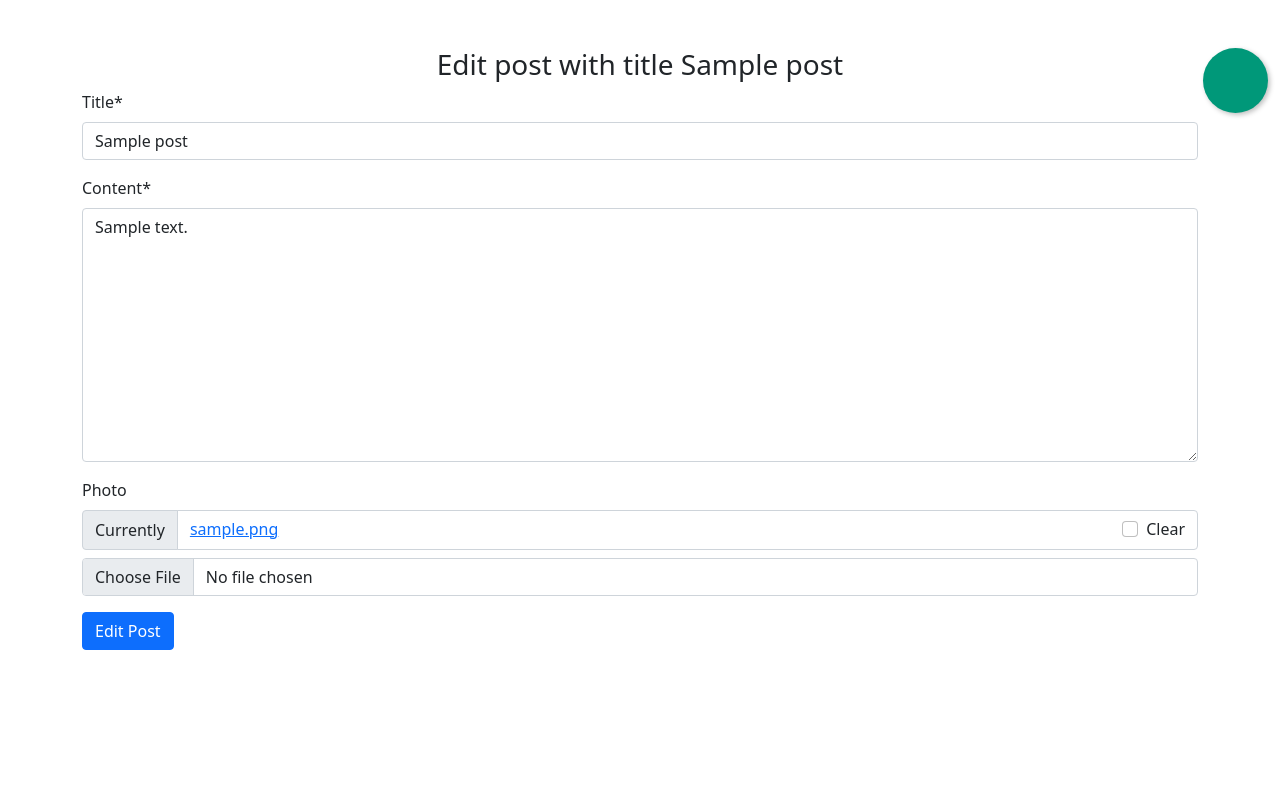
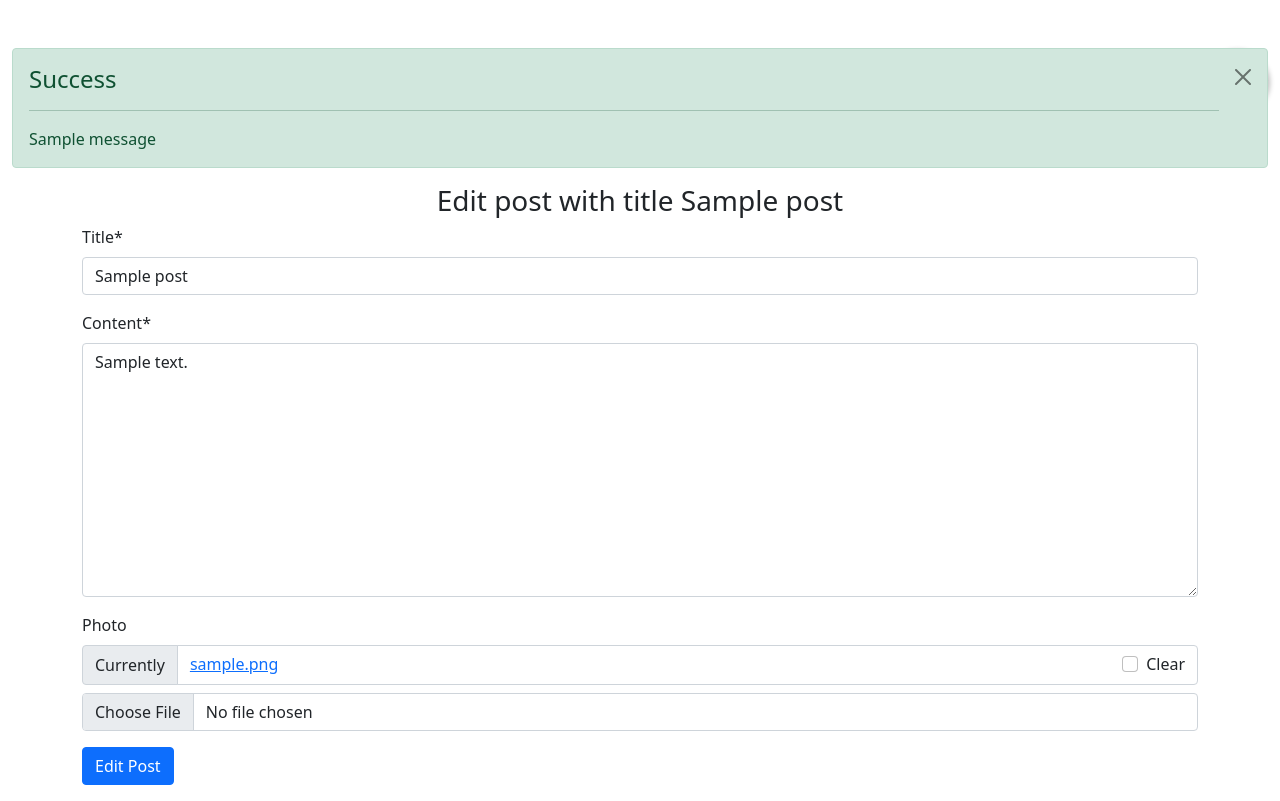
Before and after one commit to natcobbinah/Django_BlogMultiLingual, a Django app: page /en/post/1/ in a window 1280 px wide. Shown: the part 64-865 px from the top of the page. Before the commit the page ends 714 px from the top, so only its background shows below. Run offline with Django 5.2, Linux system fonts and the light colour scheme; tables that the repository leaves empty hold one stand-in row (values such as "Sample post"); one stand-in notice (Sample message) is shown; parts of the project's set-up code (start-up, migrations or seed data) failed here and were passed over; some libraries are stand-ins or nearby versions.

Commit message:
alert toast with django messages impl and tested

```diff
--- a/main/urls.py
+++ b/main/urls.py
@@ -9,4 +9,5 @@ urlpatterns = [
     path(_("post/new/"), views.post_edit, name="post_create"),
     path(_("post/<int:pk>/"), views.post_edit, name="post_update"),
     path(_("search/"), views.search_post, name="search_post"),
+    path(_("delete/<int:pk>/"), views.post_delete, name="post_delete"),
 ]
--- a/main/views.py
+++ b/main/views.py
@@ -37,6 +37,18 @@ def post_detail(request, id):
                   {"post": post,
                    "latest_posts": latest_posts,
                    })
+
+
+def post_delete(request, pk):
+    post = get_object_or_404(Post, pk=pk)
+    if post:
+        post.delete()
+        messages.success(request,
+                         f"Post {post} deleted successfully")
+    else:
+        messages.success(request,
+                         f"No Post with id {post.pk} found")
+    return redirect("blog:post_list")
 
 
 def post_edit(request, pk=None):
--- a/templates/blog/post/create_edit_post.html
+++ b/templates/blog/post/create_edit_post.html
@@ -3,14 +3,12 @@
 {% load crispy_forms_tags %}
 {% block title %}{% trans "Create or Edit Post" %}{% endblock %}
 
-{% for message in request.session.messages %}
-<div class="alert alert-{% if message.level_tag == 'error' %}danger{% else %}{{message.level_tag}}{% endif %}"
-    role="alert">
-    {{ message }}
-</div>
+{% block content %}
+{% for message in messages %}
+{% include "../../alert_toast.html" with message=message %}
 {% endfor %}
 
-{% block content %}
+
 {% if instance %}
 {% blocktrans with instance_title=instance.title %}
 <h3 class="text-center">Edit post with title {{ instance_title }}</h3>
--- a/templates/blog/post/list.html
+++ b/templates/blog/post/list.html
@@ -3,6 +3,10 @@
 {% load static %}
 {% block title %}{% trans "Blog post articles" %}{% endblock %}
 {% block content %}
+
+{% for message in messages %}
+{% include "../../alert_toast.html" with message=message %}
+{% endfor %}
 
 <div class="container">
     <div class="row gy-5">
--- a/templates/chat/chatroom.html
+++ b/templates/chat/chatroom.html
@@ -11,6 +11,10 @@
 </div>
 {% endblock %}
 
+<!--the code is rendered as <script id="request-user" type="application/json">username</script>
+this value can then be retrieved in the domready block by parsing the content with
+id="request-user" using JSON.parse(). This is a safeway to use Python objects in javascript
+-->
 {% block include_js %}
 {{ request.user.username|json_script:"request-user" }}
 {% endblock %}
```
Also changed, not shown: static/js/index.js (deleted, +0 -12 lines), templates/base.html (+6 -2 lines), templates/blog/post/detail.html (+5 -2 lines).
